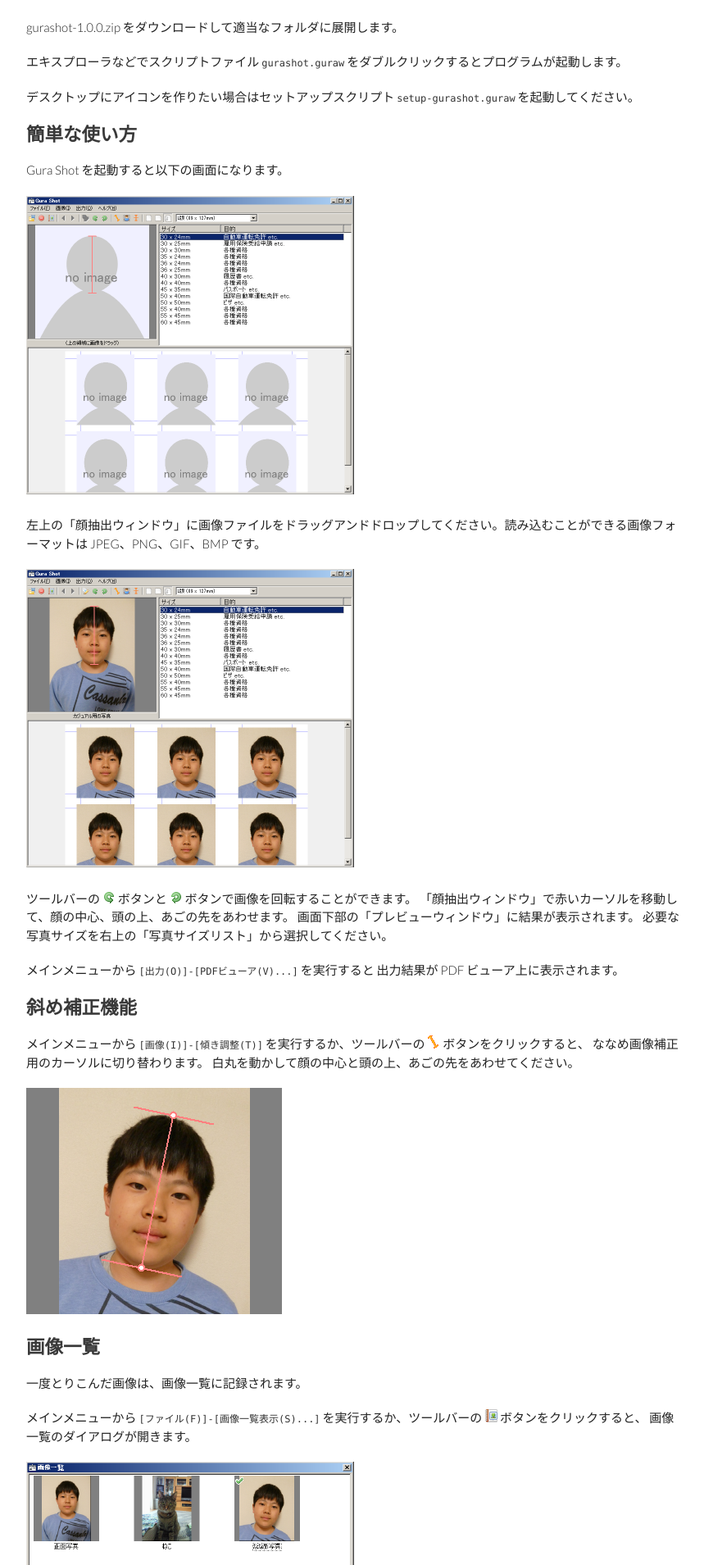
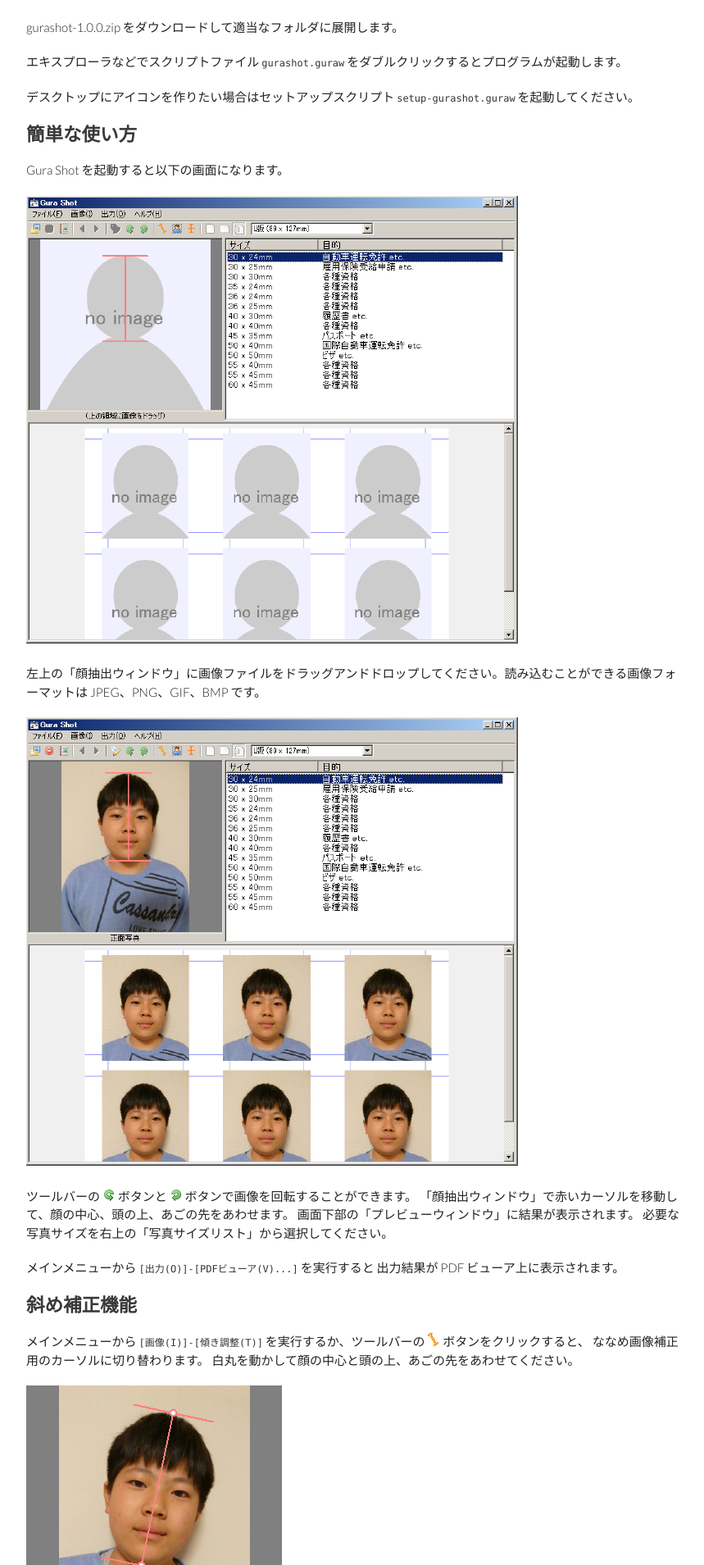
Before and after one commit to gura-app/gura-app.github.io, a Jekyll site: the page built from gurashot/index.md, in a window 1280 px wide. Shown: the part 643-2552 px from the top of the page at 82% size, without its empty margins (208-1067 px from the left). Built offline with Jekyll 4.4.1, drawn with Linux system fonts in a browser that asks for light colours; Markdown is read by kramdown in place of the engine named in the settings.

Commit message:
updated document

```diff
--- a/gurashot/index.md
+++ b/gurashot/index.md
@@ -38,11 +38,11 @@
 
 Gura Shot を起動すると以下の画面になります。
 
-![main-blank](images/main-blank.png)
+![main-blank](images/main-blank-shrink.png)
 
 左上の「顔抽出ウィンドウ」に画像ファイルをドラッグアンドドロップしてください。読み込むことができる画像フォーマットは JPEG、PNG、GIF、BMP です。
 
-![main-with-image](images/main-with-image.png)
+![main-with-image](images/main-with-image-shrink.png)
 
 ツールバーの ![arrow_rotate_anticlockwise](images/arrow_rotate_anticlockwise.png) ボタンと
 ![arrow_rotate_clockwise](images/arrow_rotate_clockwise.png) ボタンで画像を回転することができます。
@@ -87,37 +87,29 @@
 
 ## その他の機能
 
-メインメニューから `[ファイル(F)]-[前の画像(P)]` を実行するか、ツールバーの
-![resultset_previous](images/resultset_previous.png) ボタンをクリックすると、
-画像一覧中の前の画像を呼び出します。
-
-メインメニューから `[ファイル(F)]-[次の画像(N)]` を実行するか、ツールバーの
-![resultset_next](images/resultset_next.png) ボタンをクリックすると、
-画像一覧中の次の画像を呼び出します。
-
-メインメニューから `[画像(I)]-[フレーム表示(F)]` を実行するか、ツールバーの
-![user_frosted](images/user_frosted.png) ボタンをクリックすると、
-選択した顔の周辺にフレームを表示します。
-
-メインメニューから `[画像(I)]-[中心ガイド(C)]` を実行するか、ツールバーの
-![center_guide](images/center_guide.png) ボタンをクリックすると、
-カーソル中に中心ガイドを表示します。
-
-メインメニューから `[出力(O)]-[用紙縦方向(E)]` を実行するか、ツールバーの
-![page_white](images/page_white.png) ボタンをクリックすると、
-用紙を縦方向にして写真を配列します。
-
-メインメニューから `[出力(O)]-[用紙横方向(H)]` を実行するか、ツールバーの
-![page_white_horizontal](images/page_white_horizontal.png) ボタンをクリックすると、
-用紙を横方向にして写真を配列します。
-
-メインメニューから `[出力(O)]-[用紙方向自動設定(A)]` を実行するか、ツールバーの
-![page_white_database](images/page_white_database.png) ボタンをクリックすると、
-写真をより多く配列できる方向に用紙の向きを設定します。
-
-ツールバー中の用紙サイズ選択コンボボックスから用紙サイズを選択します。
-対応している用紙サイズは以下のとおりです。
-
+* メインメニューから `[ファイル(F)]-[前の画像(P)]` を実行するか、ツールバーの
+  ![resultset_previous](images/resultset_previous.png) ボタンをクリックすると、
+  画像一覧中の前の画像を呼び出します。
+* メインメニューから `[ファイル(F)]-[次の画像(N)]` を実行するか、ツールバーの
+  ![resultset_next](images/resultset_next.png) ボタンをクリックすると、
+  画像一覧中の次の画像を呼び出します。
+* メインメニューから `[画像(I)]-[フレーム表示(F)]` を実行するか、ツールバーの
+  ![user_frosted](images/user_frosted.png) ボタンをクリックすると、
+  選択した顔の周辺にフレームを表示します。
+*  メインメニューから `[画像(I)]-[中心ガイド(C)]` を実行するか、ツールバーの
+  ![center_guide](images/center_guide.png) ボタンをクリックすると、
+  カーソル中に中心ガイドを表示します。
+* メインメニューから `[出力(O)]-[用紙縦方向(E)]` を実行するか、ツールバーの
+  ![page_white](images/page_white.png) ボタンをクリックすると、
+  用紙を縦方向にして写真を配列します。
+* メインメニューから `[出力(O)]-[用紙横方向(H)]` を実行するか、ツールバーの
+  ![page_white_horizontal](images/page_white_horizontal.png) ボタンをクリックすると、
+  用紙を横方向にして写真を配列します。
+* メインメニューから `[出力(O)]-[用紙方向自動設定(A)]` を実行するか、ツールバーの
+  ![page_white_database](images/page_white_database.png) ボタンをクリックすると、
+  写真をより多く配列できる方向に用紙の向きを設定します。
+* ツールバー中の用紙サイズ選択コンボボックスから用紙サイズを選択します。
+  対応している用紙サイズは以下のとおりです。
 <table>
 <tr><th>用紙サイズ</th><th>寸法</th></tr>
 <tr><td>L 版</td><td>89 x 127mm</td></tr>
```
Also changed, not shown: gurashot/images/main-blank-shrink.png (added), gurashot/images/main-blank.png, gurashot/images/main-with-image-shrink.png (added), gurashot/images/main-with-image.png.
